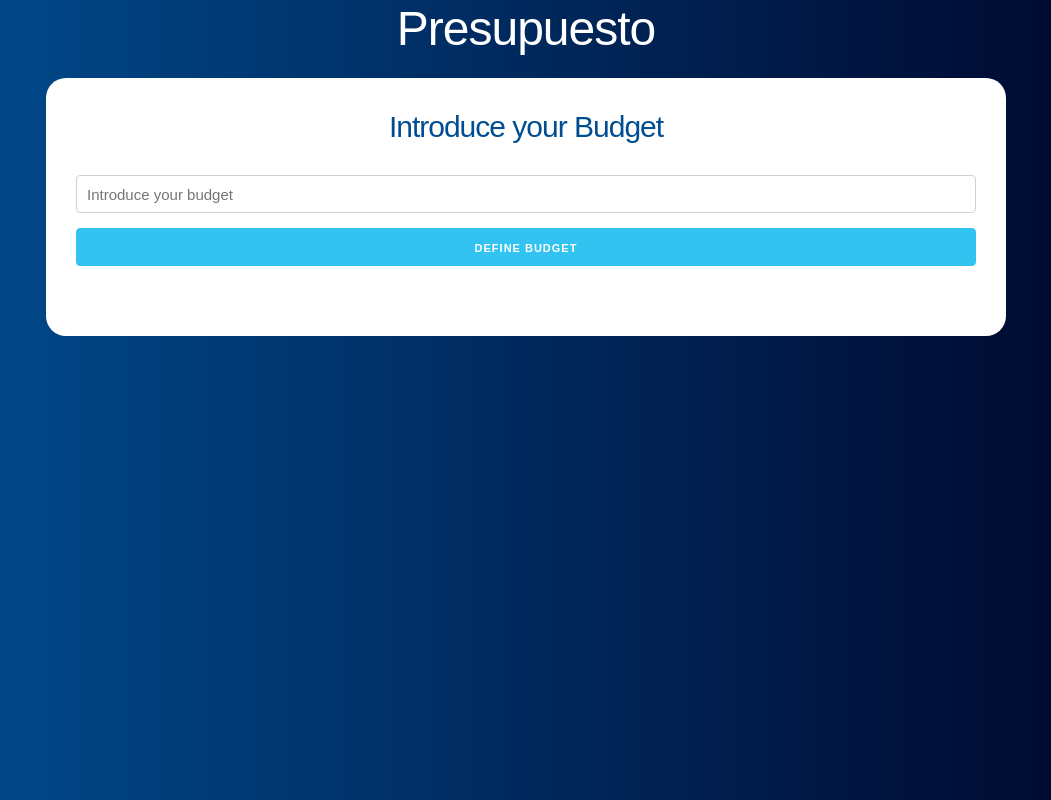
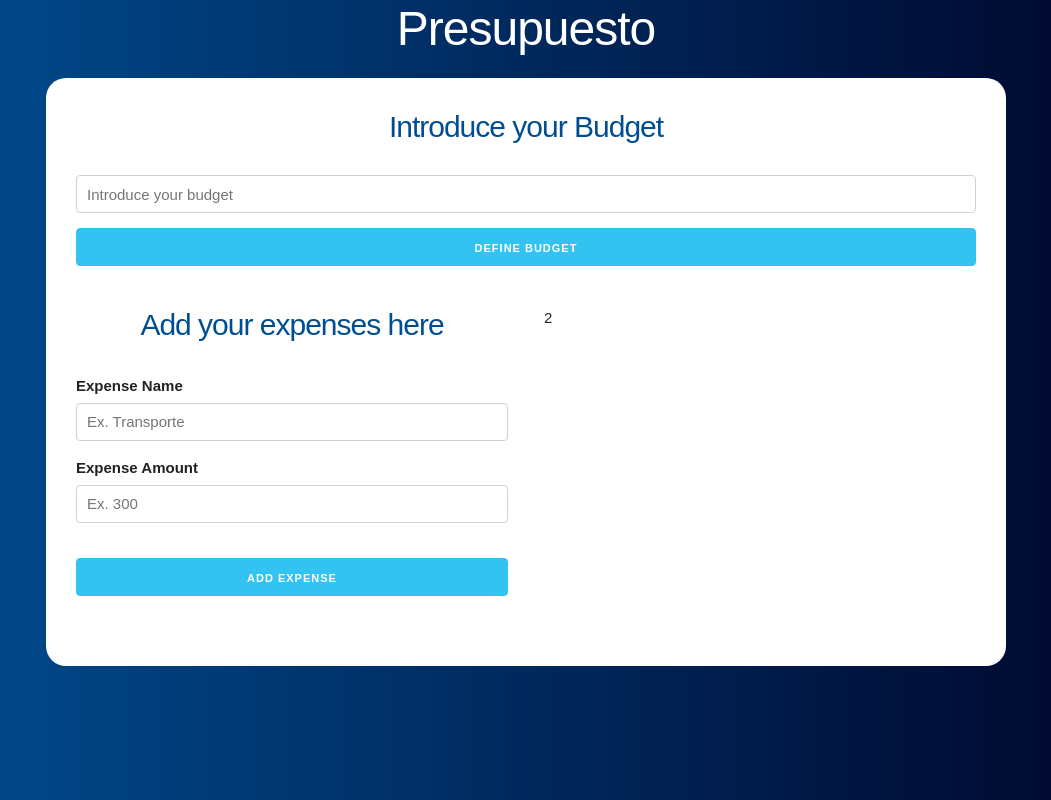
Before and after one commit to E-Hidalgo/budget-controller, a React (Create React App) app: page / in a window 1280 px wide. Shown: the whole page, without its empty margins (114-1165 px from the left). Built offline with nearby package versions, Linux system fonts and the light colour scheme.

Commit message:
expenses form added

```diff
--- a/src/App.js
+++ b/src/App.js
@@ -1,15 +1,36 @@
-import React from 'react'
+import React, { useState } from 'react'
 import BudgetForm from "./components/BudgetForm";
+import Form from './components/Form';
 
 
 function App() {
 
+  const [budget, setBudget] = useState(0)
+  const [rest, setRest] = useState(0)
+
   return (
     <div className="container">
       <h1>Presupuesto</h1>
+
       <div className="contenido-principal contenido">
-        <BudgetForm />
+        <BudgetForm
+          setBudget={setBudget}
+          setRest={setRest}
+        />
+
+        <div className="row">
+          <div className="one-half column">
+            <Form />
+          </div>
+
+          <div className="one-half column">
+            2
+          </div>
+        </div>
       </div>
+
+
+
     </div>
   );
 }
--- a/src/components/BudgetForm.jsx
+++ b/src/components/BudgetForm.jsx
@@ -2,7 +2,9 @@
 import { Fragment } from 'react/cjs/react.production.min'
 
 import { Error } from './Error'
-const BudgetForm = () => {
+
+
+const BudgetForm = ({ setBudget, setRest }) => {
 
   const [amount, setAmount] = useState(0)
   const [error, setError] = useState(false);
@@ -20,6 +22,8 @@
       return;
     }
     setError(false)
+    setBudget(amount)
+    setRest(amount)
   }
 
   return (
--- /dev/null
+++ b/src/components/Form.jsx
@@ -0,0 +1,36 @@
+import React from 'react'
+
+
+
+const Form = () => {
+  return (
+    <form>
+      <h2>Add your expenses here</h2>
+
+      <div className="campo">
+        <label>Expense Name</label>
+        <input
+          type="text"
+          className="u-full-width"
+          placeholder="Ex. Transporte"
+        />
+
+        <div className="campo">
+          <label>Expense Amount</label>
+          <input
+            type="text"
+            className="u-full-width"
+            placeholder="Ex. 300"
+          />
+        </div>
+        <input
+          type="submit"
+          className="button-primary u-full-width"
+          value="Add Expense"
+        />
+      </div>
+    </form>
+  )
+}
+
+export default Form
```
